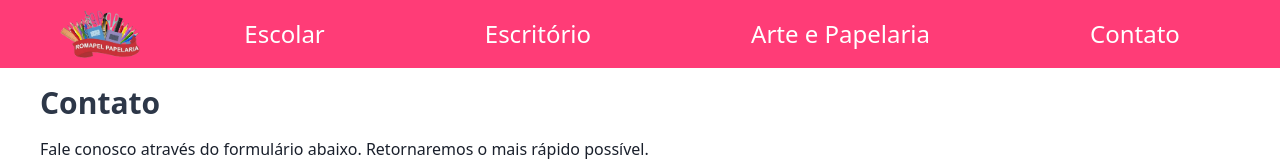
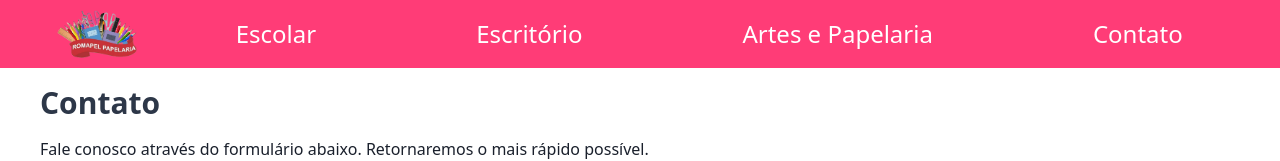
Before and after one commit to cristianebeel/fatec-projeto-integrador-2, a Nuxt app: page /contato in a window 1280 px wide. Shown: the top 161 px of the page. Built offline with nearby package versions, Linux system fonts and the light colour scheme.

Commit message:
Linkando páginas no menu

```diff
--- a/components/Navbar.vue
+++ b/components/Navbar.vue
@@ -5,9 +5,9 @@
                 <nuxt-link to="/"><Logo /></nuxt-link>
                 <div class="flex space-x-40 py-2">
                     <nuxt-link to="/" class="link">Escolar</nuxt-link>
-                    <nuxt-link to="/" class="link">Escritório</nuxt-link>
-                    <nuxt-link to="/" class="link">Arte e Papelaria</nuxt-link>
-                    <nuxt-link to="/" class="link">Contato</nuxt-link>
+                    <nuxt-link to="/escritorio" class="link">Escritório</nuxt-link>
+                    <nuxt-link to="/artes-e-papelaria" class="link">Artes e Papelaria</nuxt-link>
+                    <nuxt-link to="/contato" class="link">Contato</nuxt-link>
                 </div>
             </div>
         </nav>
```
